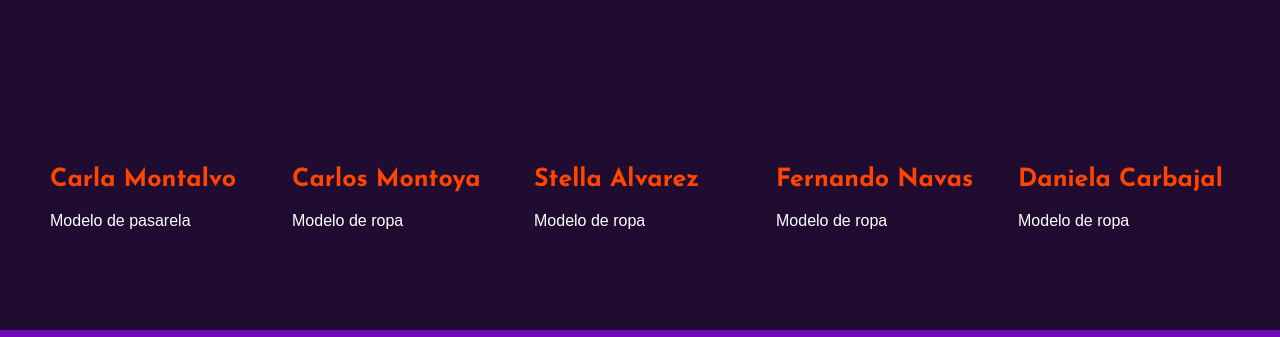
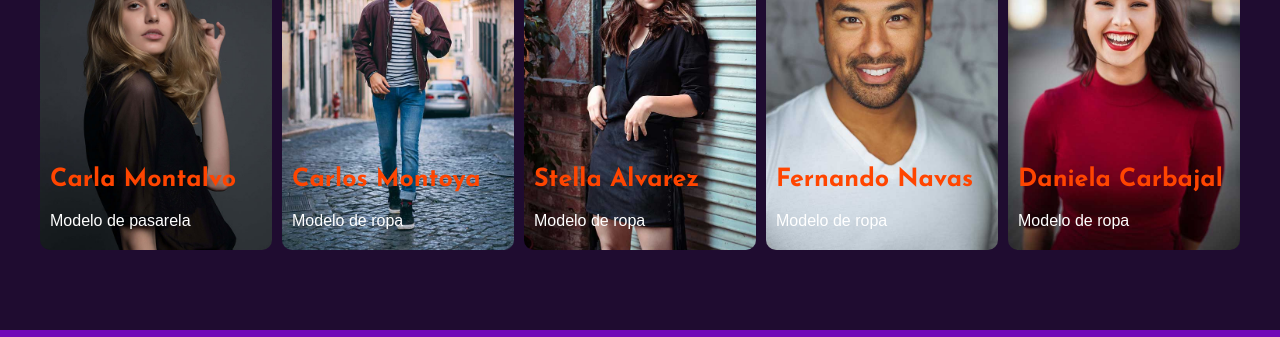
Before and after one commit to kaplack/SoyModelo, a website: page index.html in a window 1280 px wide. Shown: the part 1946-2283 px from the top of the page. Drawn offline with Linux system fonts and the light colour scheme; the site is published under a folder, as on GitHub Pages, so addresses that start at the root find nothing.

Commit message:
Soy Modelo v1.7 | Nuevo estilo terminado

```diff
--- a/index.html
+++ b/index.html
@@ -206,7 +206,7 @@
             <ul class="galeria">
               <li class="g-item galeria__item1">
                 <img
-                  src="/assets/image/modelo1_opti.jpg"
+                  src="assets/image/modelo1_opti.jpg"
                   alt="modelo de pasarella en sesion de fotos"
                 />
                 <div class="g-item__content">
@@ -222,7 +222,7 @@
 
               <li class="g-item galeria__item1">
                 <img
-                  src="/assets/image/modelo2_opti.jpg"
+                  src="assets/image/modelo2_opti.jpg"
                   alt="Carlos Montoya en sesion de fotos callejara"
                 />
                 <div class="g-item__content">
@@ -238,7 +238,7 @@
 
               <li class="g-item galeria__item1">
                 <img
-                  src="/assets/image/modelo3_opti.jpg"
+                  src="assets/image/modelo3_opti.jpg"
                   alt="Stella en sesion de fotos por las calles de Lima"
                 />
                 <div class="g-item__content">
@@ -254,7 +254,7 @@
 
               <li class="g-item galeria__item1">
                 <img
-                  src="/assets/image/modelo4_opti.jpg"
+                  src="assets/image/modelo4_opti.jpg"
                   alt="Foto retrato de Fernando Navas"
                 />
                 <div class="g-item__content">
@@ -270,7 +270,7 @@
 
               <li class="g-item galeria__item1">
                 <img
-                  src="/assets/image/modelo5_opti.jpg"
+                  src="assets/image/modelo5_opti.jpg"
                   alt="Daniela en sesion de fotos captando su mejor momento"
                 />
                 <div class="g-item__content">
```
